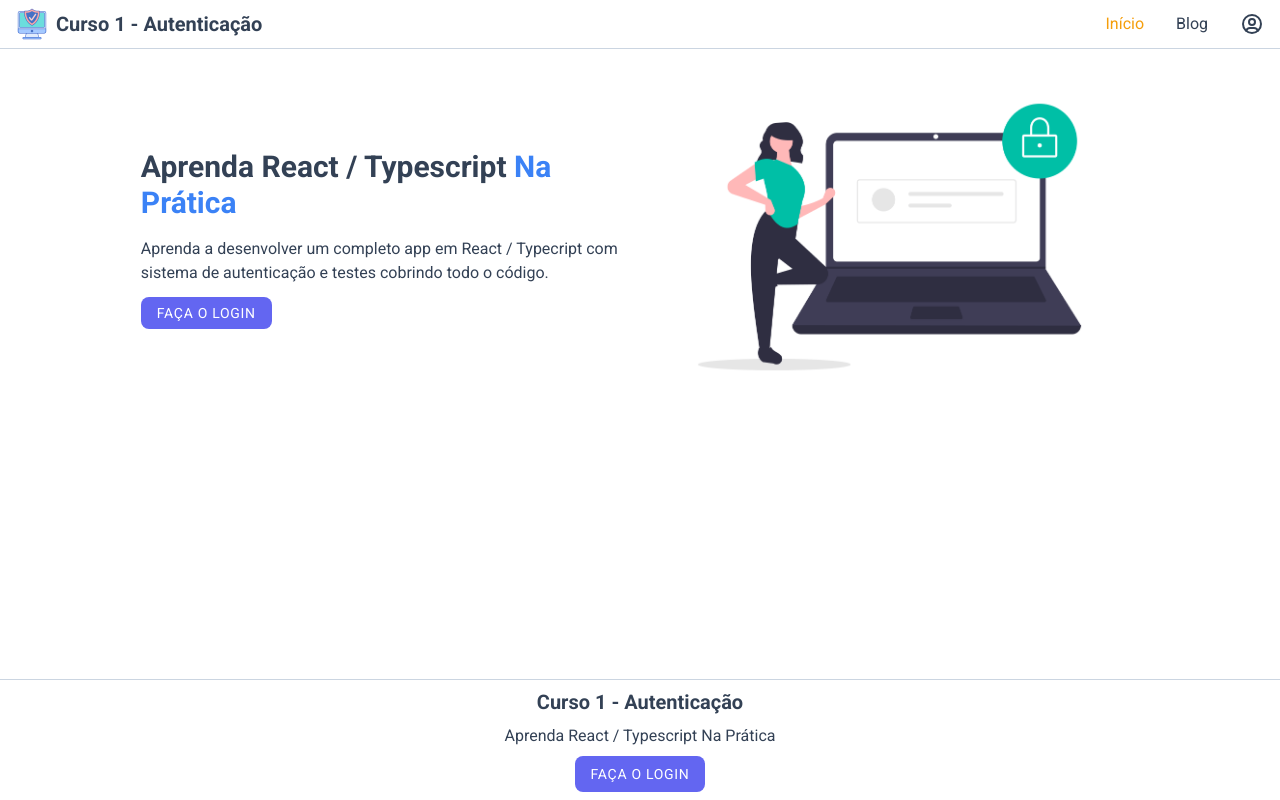
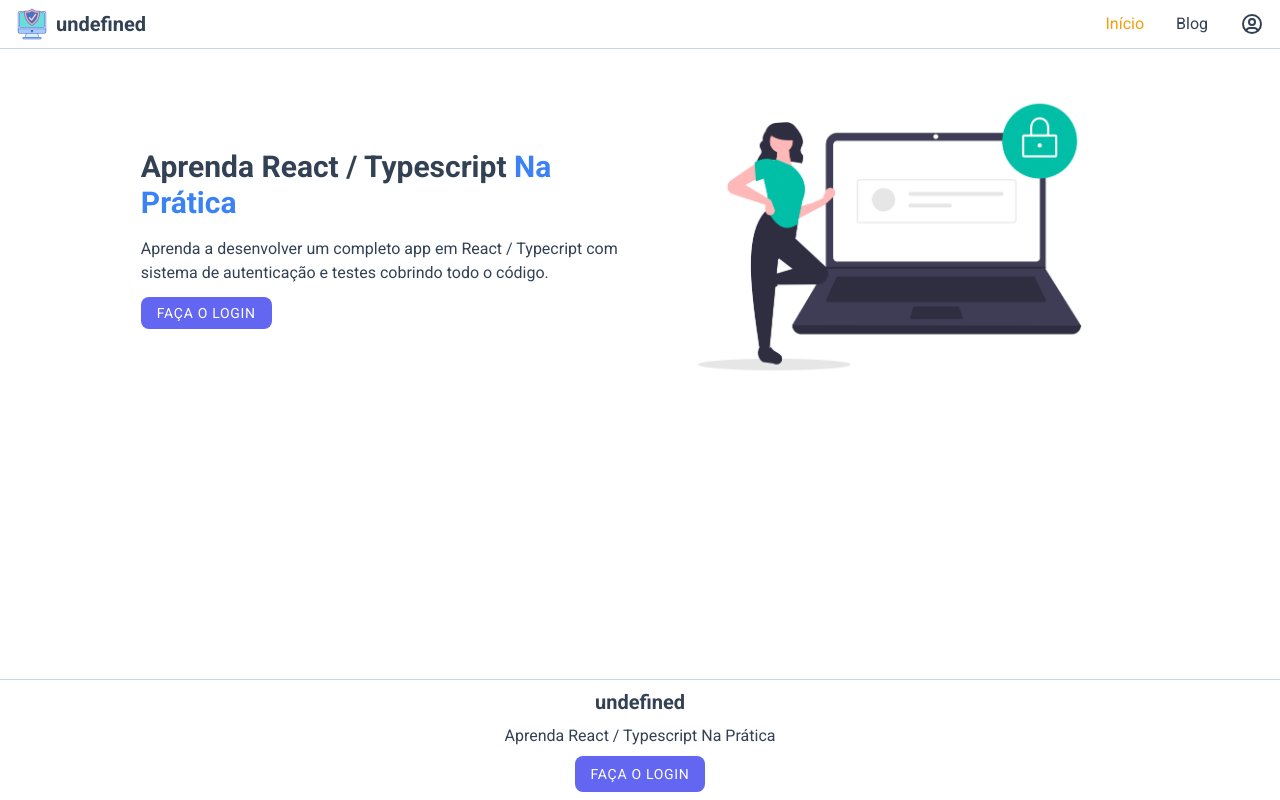
Before and after one commit to gugazimmermann/curso-1-autenticacao, a React (Create React App) app: page / in a window 1280 px wide. Built offline with nearby package versions, Linux system fonts and the light colour scheme.

Commit message:
feat(header): use env for title

```diff
--- a/src/components/layout/logo/Logo.tsx
+++ b/src/components/layout/logo/Logo.tsx
@@ -6,7 +6,7 @@ const Logo = ({image}: LogoProps): JSX.Element => {
   return (
     <Link to={ROUTES.HOME} className="flex flex-row items-center">
       {image && <img className="w-auto h-8 mr-2" src={process.env.PUBLIC_URL + "/images/logo.png"} alt="Logo" />}
-      <span className="text-xl font-bold">Curso 1 - Autenticação</span>
+      <span className="text-xl font-bold">{String(process.env.REACT_APP_SITE_TITLE)}</span>
     </Link>
   );
 };
```
